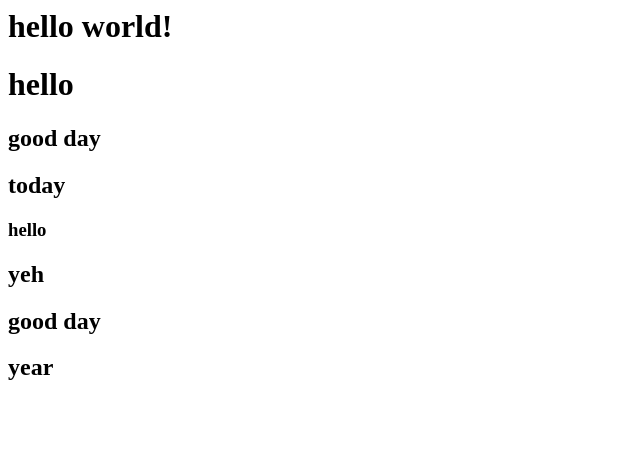
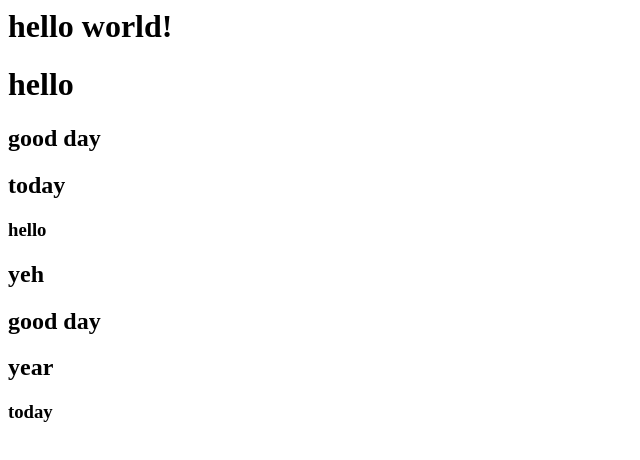
Before and after one commit to Medhavi2025/jenkins-project, a plain HTML site: page index.html in a window 1280 px wide. Shown: the full height of the page, 0-640 px from the left. Drawn offline with Linux system fonts and the light colour scheme.

Commit message:
Update index.html

```diff
--- a/index.html
+++ b/index.html
@@ -6,3 +6,4 @@
 <h2>yeh</h2>
 <h2>good day</h2>
 <h2>year</h2>
+<h3>today</h3>
```
